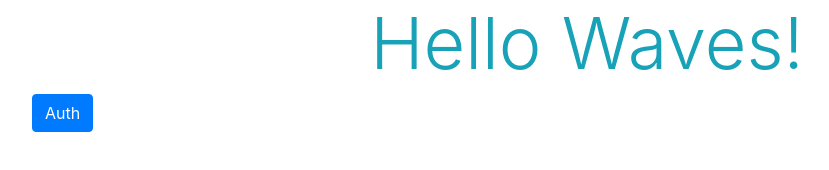
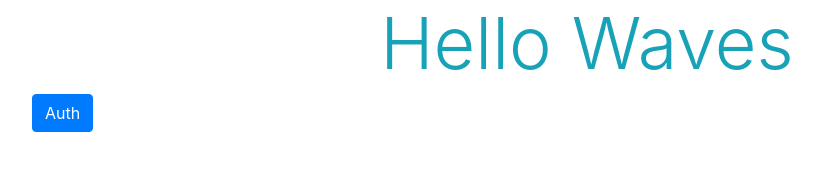
Before and after one commit to TEIME/mweb3waves, a React app: page Index.html in a window 1280 px wide. Shown: the whole page, without its empty margins (53-882 px from the left). Built offline with nearby package versions, Linux system fonts and the light colour scheme.

Commit message:
tittle changed

```diff
--- a/Index.html
+++ b/Index.html
@@ -2,11 +2,11 @@
 <html>
   <head>
     <meta charset="UTF-8" />
-    <title>Mastering Web3 with Waves boilerplate</title>
+    <title>Mastering Web3</title>
     <link rel="stylesheet" href="https://stackpath.bootstrapcdn.com/bootstrap/4.3.1/css/bootstrap.min.css" integrity="sha384-ggOyR0iXCbMQv3Xipma34MD+dH/1fQ784/j6cY/iJTQUOhcWr7x9JvoRxT2MZw1T" crossorigin="anonymous">
   </head>
   <body>
-    <h1 class="display-3 text-center text-info">Hello Waves!</h1>
+    <h1 class="display-3 text-center text-info">Hello Waves</h1>
     <div id="app"></div>
     <script type="text/javascript" src="./build.js"></script>
   </body>
```
